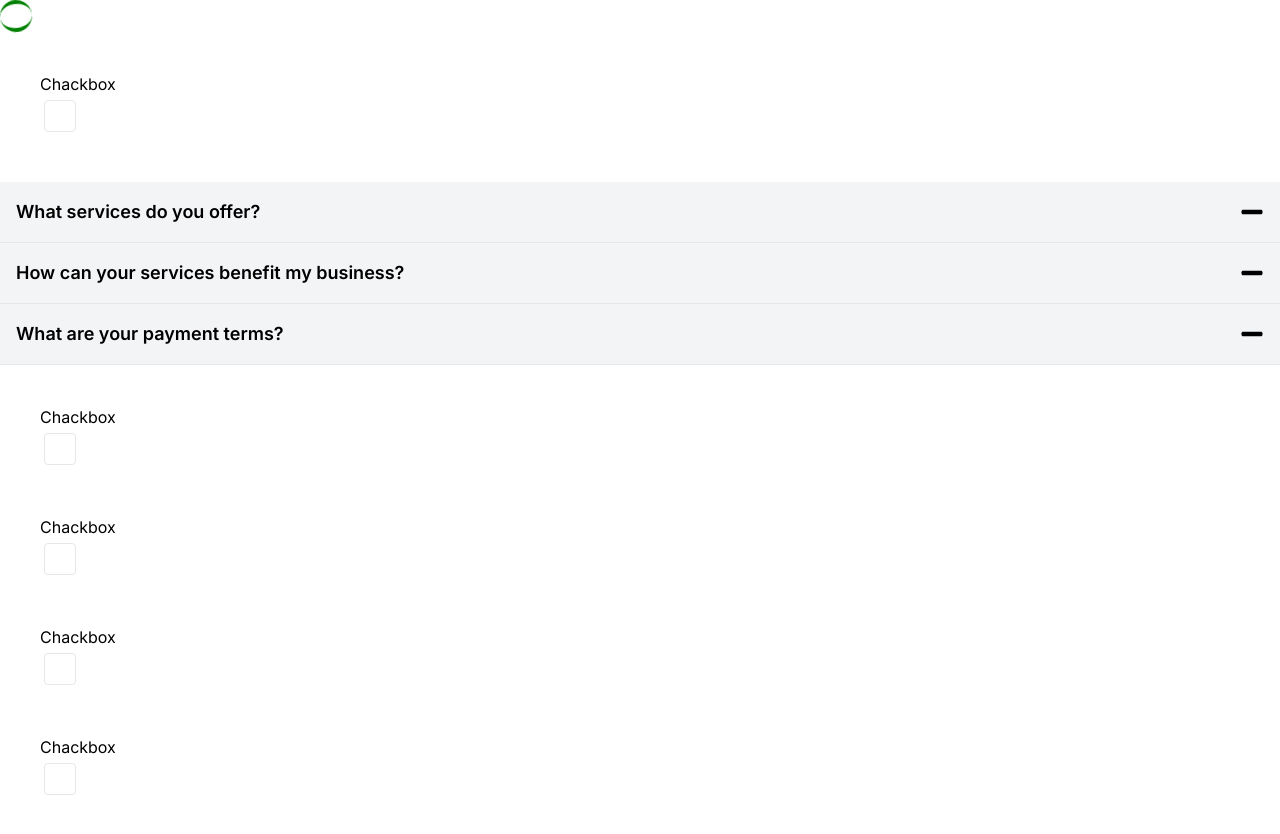
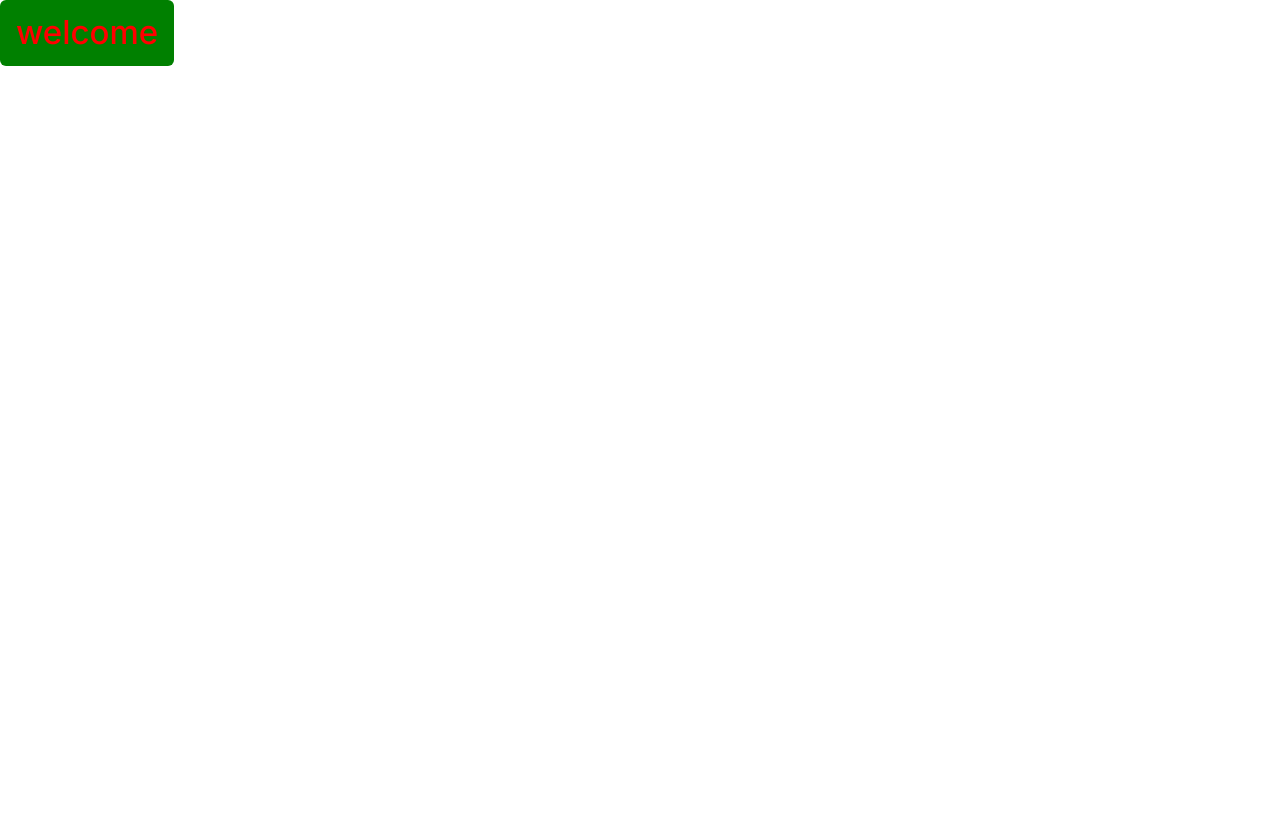
Before and after one commit to zanit-solution/zan_ui, a Next.js app: page / in a window 1280 px wide. Shown: the top 834 px of the page. After the commit the page ends 800 px from the top, so only its background shows below. Built offline with nearby package versions, Linux system fonts and the light colour scheme.

Commit message:
feat:create button component

```diff
--- a/src/app/page.tsx
+++ b/src/app/page.tsx
@@ -2,6 +2,7 @@
 import Accordion from "@/components/Accordion/Accordion";
 import Button from "@/components/Button/Button";
 import Chackbox from "@/components/Chackbox/Chackbox";
+import Pagination from "@/components/Pagination/Pagination";
 import Spinner from "@/components/Spinner/Spinner";
 import { useState } from "react";
 export default function Home() {
@@ -39,10 +40,10 @@ export default function Home() {
   }
   return (
     <main className="f ">
-        <Button/>
-        <Spinner color="green" size="lg" rounded={false}/>
-        <Chackbox/>
-        {datas.map((item, index) => (
+        {/* <Button/>  */}
+        {/* <Spinner color="green" size="lg" rounded={false}/> */}
+        {/* <Chackbox/>  */}
+        {/* {datas.map((item, index) => (
           <Accordion
             key={index}
             title={item.title}
@@ -50,10 +51,12 @@ export default function Home() {
             isOpen={openIndex === index}
             onClick={() => handleAccordionClick(index)}
           />
-        ))}
-         {
-        data.map((ite,index) => <Chackbox key={index} checked={h.some(item => item?.id == it.id)} onChange={() => multiple(it)}
+        ))} */}
+         {/* {
+        data.map((it,index) => <Chackbox key={index} checked={h.some(item => item?.id == it.id)} onChange={() => multiple(it)}
         />)
-      }
+      } */}
+      <Button  content="welcome" />
+      {/* <Pagination totalPage={10} page={4} limits={2} siblings={1} handleChange={()=>{}}/> */}
  </main>
   )}
--- a/src/components/Button/Button.tsx
+++ b/src/components/Button/Button.tsx
@@ -1,11 +1,54 @@
-import React from 'react';
-
-const Button = () => {
-    return (
-        <div>
-
-        </div>
-    );
+import React from "react";
+type buttonProps = {
+  size?: "xs" | "sm" | "md" | "lg" | "xl" | "xxl";
+  rounded?: "sm" | "md" | "lg" | "xl" | "xxl" | "full";
+  color?: string;
+  background?: string;
+  fontSize?: number;
+  fontWeight?: number;
+  content?: string | React.ReactNode;
+};
+const Button = ({
+  size = "md",
+  rounded = "md",
+  color = "red",
+  background = "green",
+  fontSize = 33,
+  fontWeight = 500,
+  content = "submit",
+  ...rest
+}: buttonProps) => {
+  const buttonSize = {
+    xs: "px-2 py-1",
+    sm: "px-3 py-1.5",
+    md: "px-4 py-2",
+    lg: "px-5 py-2.5",
+    xl: "px-6 py-3",
+    xxl: "px-7 py-3.5",
+  };
+  const buttonRounded = {
+    sm: "rounded-sm",
+    md: "rounded-md",
+    lg: "rounded-lg",
+    xl: "rounded-xl",
+    xxl: "rounded-2xl",
+    full: "rounded-full",
+  };
+  const colorCombination = `text-[${color}] bg-[${background}] `
+  return (
+    <button
+      className={`${buttonSize[size]} ${buttonRounded[rounded]} ${colorCombination} hover:opacity-95`}
+      style={{
+        fontSize: fontSize + "px",
+        fontWeight: fontWeight,
+        color: color,
+        backgroundColor: background,
+      }}
+      {...rest}
+    >
+      {content}
+    </button>
+  );
 };
 
 export default Button;
--- /dev/null
+++ b/src/components/Pagination/Pagination.tsx
@@ -0,0 +1,33 @@
+import React from 'react';
+import { returnPagination } from './utils';
+ type paginationProps={
+    totalPage:number,
+    page:number,
+    limits:number,
+    siblings:number,
+    handleChange:(item:number|string)=>void
+ }
+const Pagination = ({ totalPage, page, limits, siblings, handleChange }:paginationProps ) => {
+    const arr = returnPagination(totalPage, page,  siblings)
+    return (
+        <div className='flex justify-center'>
+            <div>
+                <ul className='pag flex    '>
+                    <li onClick={(e) => handleChange(page-1)} className='border p-2'>
+                        <button>prev</button>
+                    </li>
+                    {
+                        arr.map((item, index) => <li className={`${'border p-2'} ${page==item?'bg-green-500':''}`}  key={index}>
+                        <button   onClick={(e) => handleChange(item)}>{item}</button>
+                        </li>)
+                    }
+                    <li onClick={(e) => handleChange(page+1)} className='border p-2'>
+                        <button>next</button>
+                    </li>
+                </ul>
+            </div>
+        </div>
+    );
+};
+
+export default Pagination;
--- /dev/null
+++ b/src/components/Pagination/utils.ts
@@ -0,0 +1,32 @@
+export const returnPagination = (
+  totalPage: number,
+  page: number,
+  siblings: number
+) => {
+  let totalPageNoInArray = 7 + siblings;
+  if (totalPageNoInArray >= totalPage) {
+    return Array.from({ length: totalPage }, (_, i) => i + 1);
+  }
+  let leftSiblingsIndex = Math.max(page - siblings, 1);
+  let rightSiblingsIndex = Math.min(page + siblings, totalPage);
+  let showLeftDots = leftSiblingsIndex > 2;
+  let showRightDots = rightSiblingsIndex < totalPage - 2;
+  if (!showLeftDots && showRightDots) {
+    let leftItemsCount = 3 + 2 * siblings;
+    let leftRange = Array.from({ length: leftItemsCount }, (_, i) => i + 1);
+    return [...leftRange, "...", totalPage];
+  } else if (showLeftDots && !showRightDots) {
+    let rightItemsCount = 3 + 2 * siblings;
+    let rightRange = Array.from(
+      { length: rightItemsCount },
+      (_, i) => totalPage - rightItemsCount + i + 1
+    );
+    return [1, "...", ...rightRange];
+  } else {
+    let middleRange = Array.from(
+      { length: rightSiblingsIndex - leftSiblingsIndex + 1 },
+      (_, i) => leftSiblingsIndex + i
+    );
+    return [1, "...", ...middleRange, "...", totalPage];
+  }
+};
```
